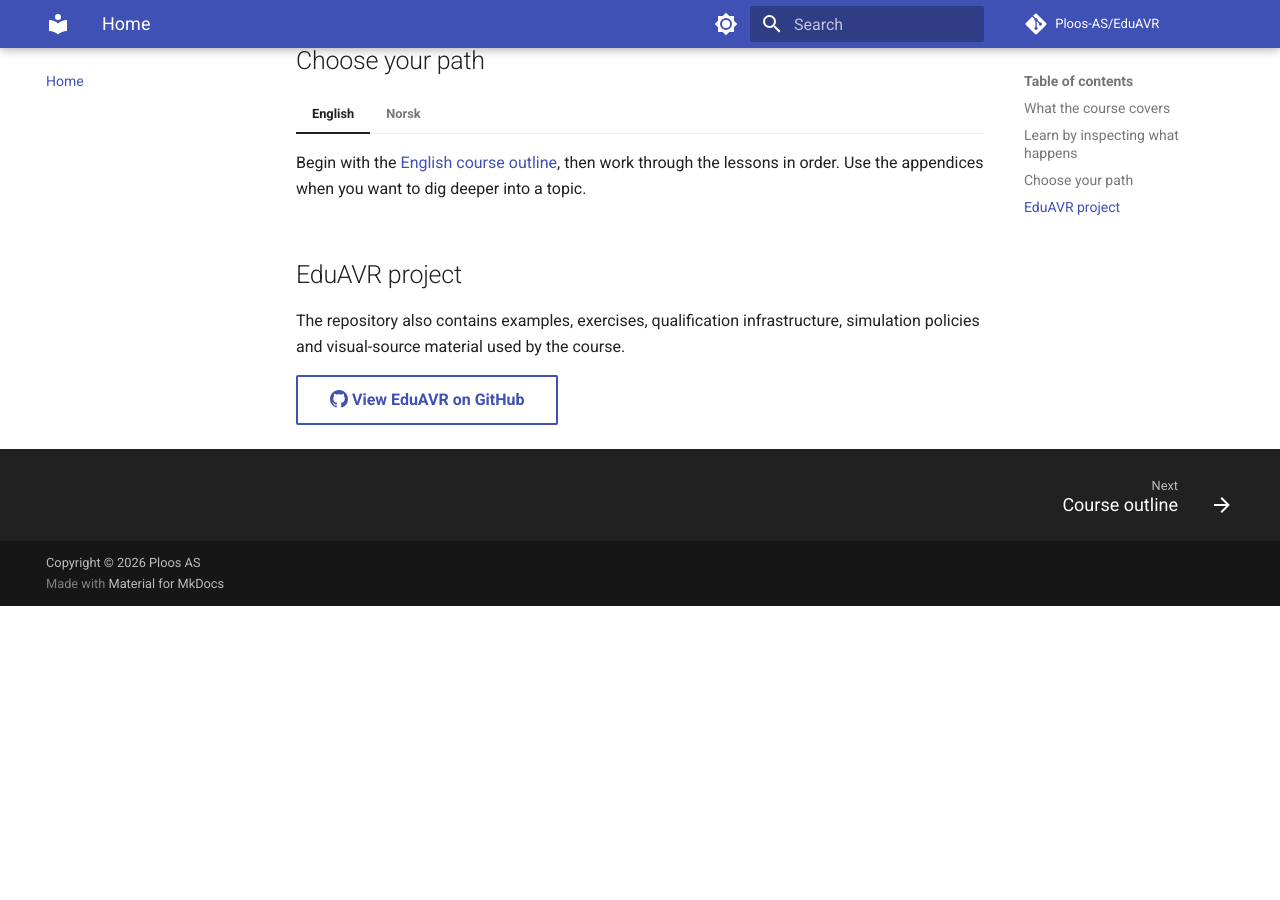
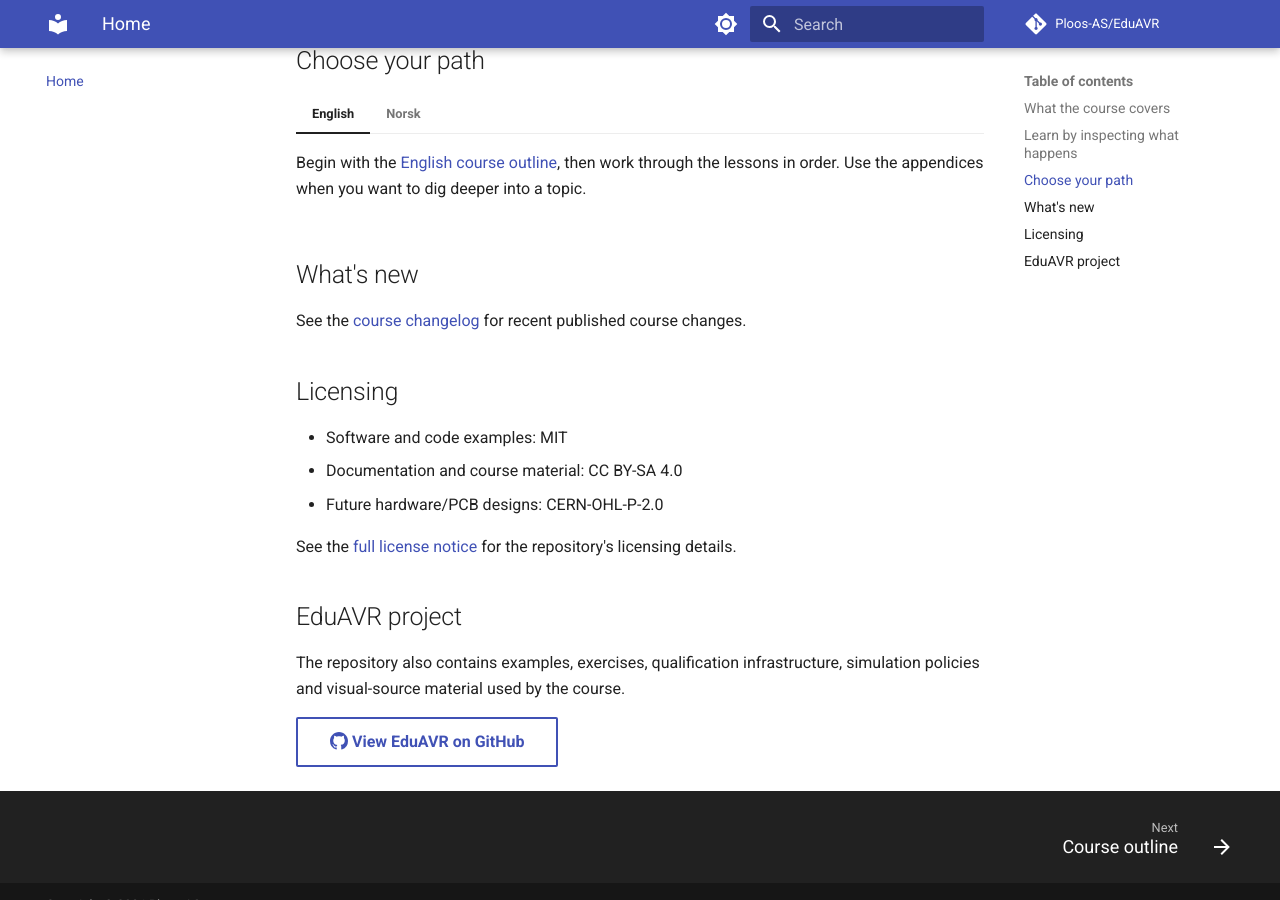
Before and after one commit to Ploos-AS/EduAVR, an MkDocs documentation site: the page built from docs/index.md, in a window 1280 px wide and 900 px high, scrolled down 1253 px. Built offline with MkDocs 1.6.1 and Material for MkDocs 9.7.7, drawn with Linux system fonts in a browser that asks for light colours; comment, search, counter and statistics services are not loaded; before the commit the page ends 1859 px from its top, so only the background shows below that.

Commit message:
docs: add learner-facing changes and licensing

```diff
--- a/docs/index.md
+++ b/docs/index.md
@@ -57,6 +57,18 @@ EduAVR is designed around a simple principle: a microcontroller course is more u
 
     Begynn med [kursoversikten](no/COURSE_OUTLINE.md), og jobb deg gjennom leksjonene i rekkefølge. Bruk appendiksene når du ønsker å gå dypere inn i et tema.
 
+## What's new
+
+See the [course changelog](CHANGELOG.md) for recent published course changes.
+
+## Licensing
+
+- Software and code examples: MIT
+- Documentation and course material: CC BY-SA 4.0
+- Future hardware/PCB designs: CERN-OHL-P-2.0
+
+See the [full license notice](LICENSE.md) for the repository's licensing details.
+
 ## EduAVR project
 
 The repository also contains examples, exercises, qualification infrastructure, simulation policies and visual-source material used by the course.
```
